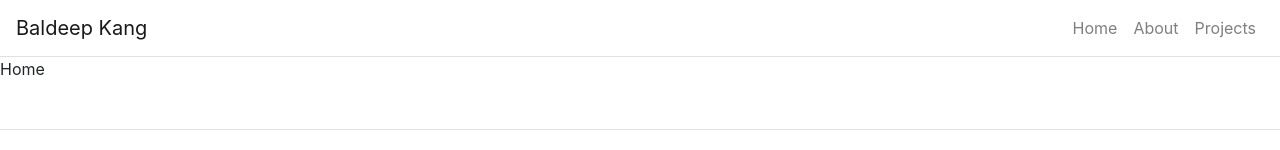
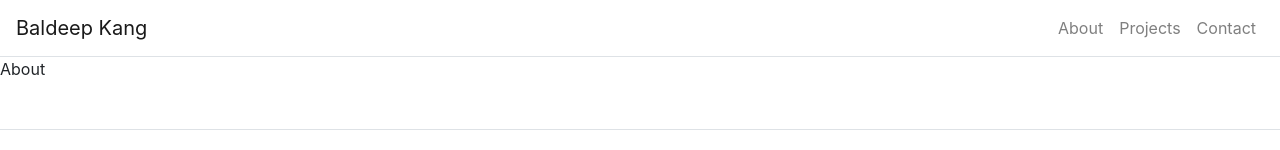
Before and after one commit to kangb3/react-portfolio, a React (Create React App) app in the folder react-portfolio/: page / in a window 1280 px wide. Shown: the top 150 px of the page. Built offline with nearby package versions, Linux system fonts and the light colour scheme.

Commit message:
change route path from Home to Contact for page rename

```diff
--- a/react-portfolio/src/App.js
+++ b/react-portfolio/src/App.js
@@ -7,9 +7,9 @@ import './App.css';
 
 
 import Footer from './components/Footer';
-import Home from './pages/Home';
 import About from './pages/About';
 import Projects from './pages/Projects';
+import Contact from './pages/Contact';
 
 class App extends React.Component {
 
@@ -18,20 +18,21 @@ class App extends React.Component {
     this.state = {
       title: 'Baldeep Kang',
       headerLinks: [
-        {title: 'Home', path: '/'},
-        {title: 'About', path: '/about'},
+        {title: 'About', path: '/'},
         {title: 'Projects', path: '/projects'},
+        {title: 'Contact', path: '/contact'},
 
       ],
-      home: {
+      about: {
+        title: 'About me'
+      },
+      projects: {
         title: 'My Portfolio',
+        subTitle: "Projects are cool",
         text: 'checkout my projects'
       },
-      about: {
-        title: 'About Me'
-      },
-      projects: {
-        title: 'Projects'
+      contact: {
+        title: 'contact'
       }
     }
   }
@@ -48,18 +49,18 @@ class App extends React.Component {
               <Navbar.Toggle className="border-0" aria-controls="navbar-toggle" />
               <Navbar.Collapse id="navbar-toggle">
                 <Nav className="ml-auto">
-                  <Link className="nav-link" to = "/">Home</Link>
-                  <Link className="nav-link" to = "/About">About</Link>
+                  <Link className="nav-link" to = "/">About</Link>
                   <Link className="nav-link" to = "/Projects">Projects</Link>
+                  <Link className="nav-link" to = "/Contact">Contact</Link>
 
 
                 </Nav>
               </Navbar.Collapse>
             </Navbar>
 
-            <Route path="/" exact render={() => <Home title ={this.state.home.title} />} subTitle ={this.state.home.subTitle} text={this.state.home.text}/>
-            <Route path="/about" render={() => <About title ={this.state.about.title} />} />
-            <Route path="/projects" exact render={() => <Projects title ={this.state.projects.title} />} />
+            <Route path="/" exact render={() => <About title ={this.state.about.title} />} />
+            <Route path="/projects" render={() => <Projects title ={this.state.projects.title} />} subTitle ={this.state.projects.subTitle} text={this.state.projects.text}/>
+            <Route path="/contact" render={() => <Contact title ={this.state.contact.title} />} />
             <Footer />
         </Container>
       </Router>
```
